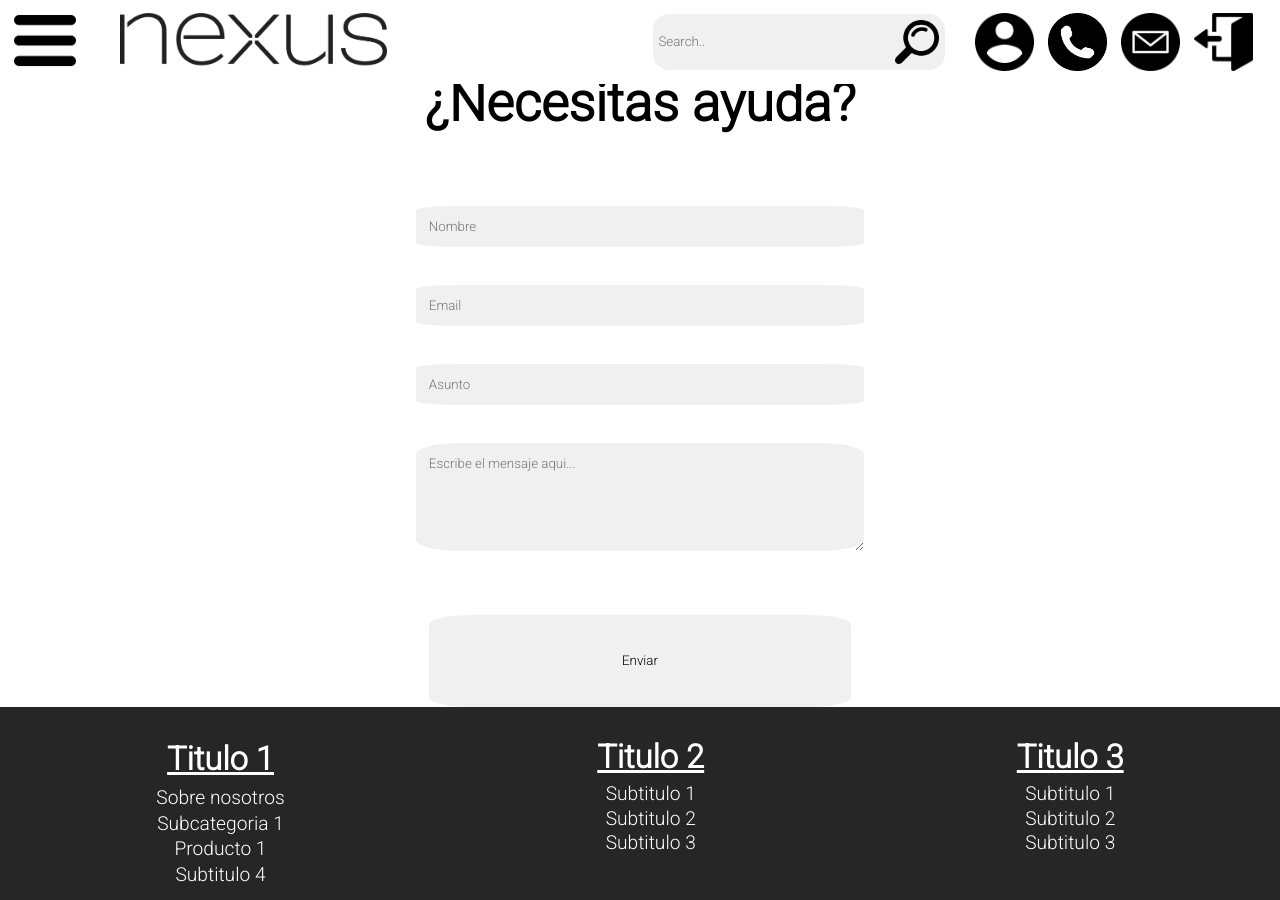
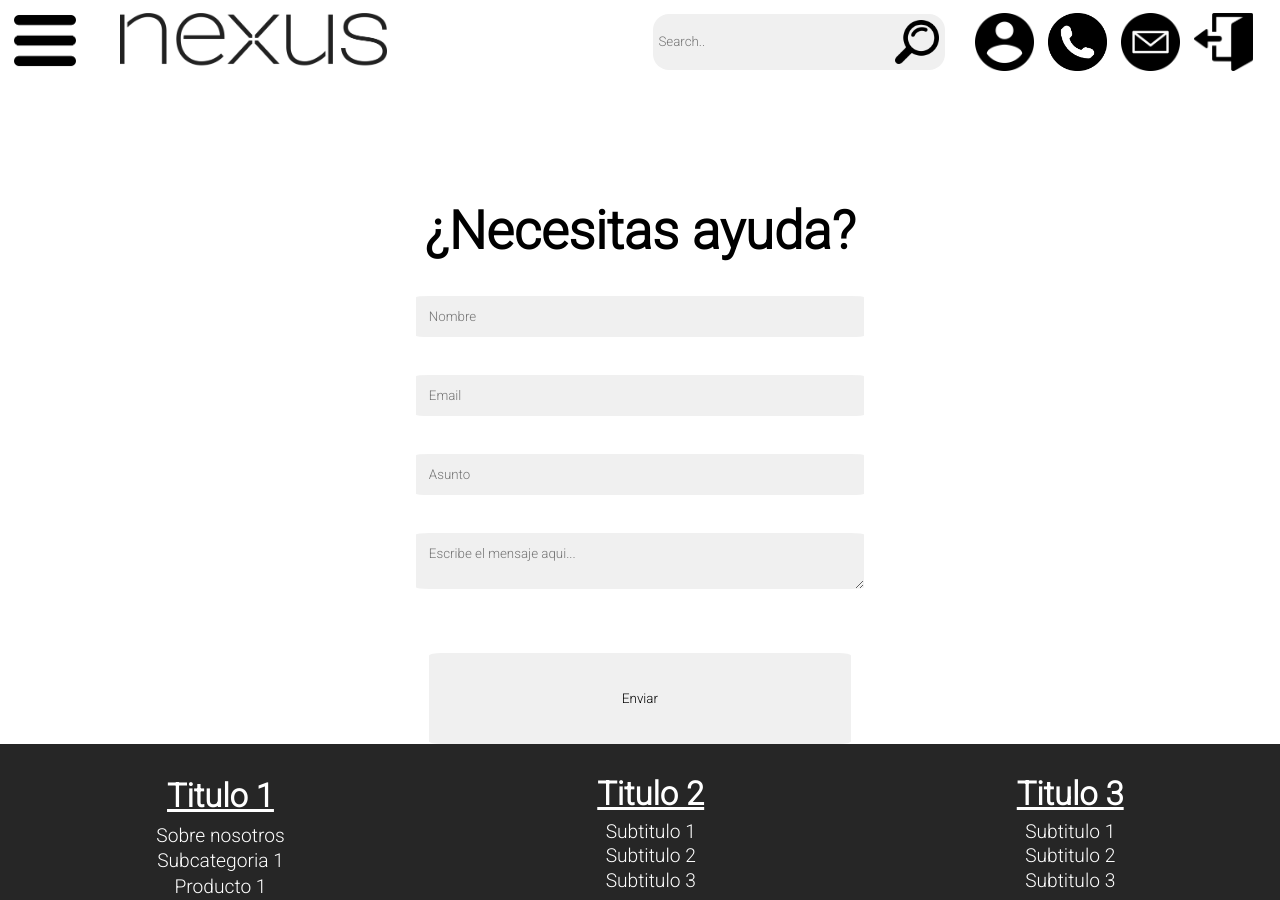
Before and after one commit to WaterLord404/NexusCars-Page, a Jekyll site: the page built from support.html, in a window 1280 px wide and 900 px high. Built offline with Jekyll 4.4.1, drawn with Linux system fonts in a browser that asks for light colours.

Commit message:
support MediaQ ALL

```diff
--- a/assets/styles/support.css
+++ b/assets/styles/support.css
@@ -1,20 +1,15 @@
 
 .support {
-    width: 100%;
-    height: 100%;
     display: flex;
-    flex-flow: row wrap;
-
-    text-align: center;
-    justify-content: center;
-    align-items: center;
 }
 
 .support__form {
     width: 100%;
-    height: 70vh;
+    height: 100%;
     display: flex;
     flex-flow: column nowrap;
+
+    text-align: center;
     justify-content: center;
     align-items: center;
 }
@@ -23,11 +18,12 @@
     font-weight: bold;
     font-size: 2em;
     margin-bottom: 10%;
+    margin-top: 10%;
 }
 
 .support__form__input {
     background: #f0f0f0;
-    border-radius: 10%;
+    border-radius: 5%;
     border: none;
     margin-bottom: 5%;
     padding: 2%;
@@ -35,7 +31,7 @@
 .support__form__textarea {
     padding: 2px;
     background: #f0f0f0;
-    border-radius: 5px;
+    border-radius: 5%;
     border: none;
 
     height: 15%;
@@ -45,7 +41,7 @@
 
 .support__form__button {
     border: none;
-    border-radius: 10%;
+    border-radius: 5%;
     background-color: #f0f0f0;
     padding: 4%;
     width: 33%;
@@ -57,11 +53,11 @@
     .support__form__title {
         font-weight: bold;
         font-size: 3.3em;
-        margin-bottom: 6%;
+        margin-bottom: 3%;
     }
 
     .support__form__input {
-        border-radius: 10%;
+        border-radius: 3%;
         border: none;
         margin-bottom: 3%;
         padding: 1%;
@@ -69,7 +65,7 @@
     }
 
     .support__form__textarea {
-        border-radius: 10%;
+        border-radius: 3%;
         border: none;
         width: 33%;
         height: 20%;
@@ -81,6 +77,7 @@
         background-color: #f0f0f0;
         padding: 3%;
         width: 33%;
+        border-radius: 3%;
     }
 }
 
@@ -88,19 +85,22 @@
     .support__form__title {
         font-weight: bold;
         font-size: 3.3em;
-        margin-bottom: 6%;
+        margin-bottom: 3%;
+        margin-top: 3%;
     }
-
+    .support__form__input,.support__form__textarea{
+        font-size: x-large;
+    }
     .support__form__input {
-        border-radius: 10%;
+        border-radius: 2%;
         border: none;
         margin-bottom: 3%;
         padding: 1%;
-        width: 33%;
+
     }
 
     .support__form__textarea {
-        border-radius: 10%;
+        border-radius: 2%;
         border: none;
         width: 33%;
         height: 20%;
@@ -109,6 +109,7 @@
     }
 
     .support__form__button {
+        border-radius: 2%;
         background-color: #f0f0f0;
         padding: 1%;
         width: 25%;
```
